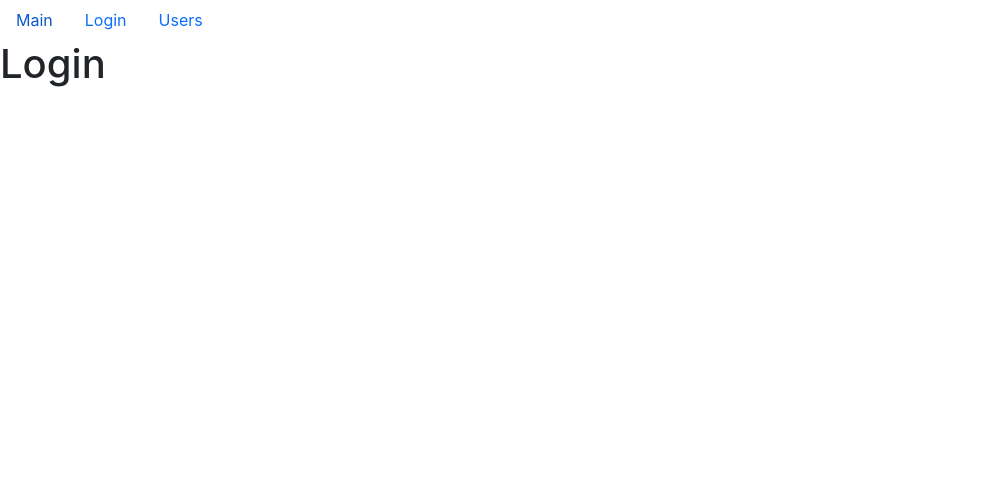
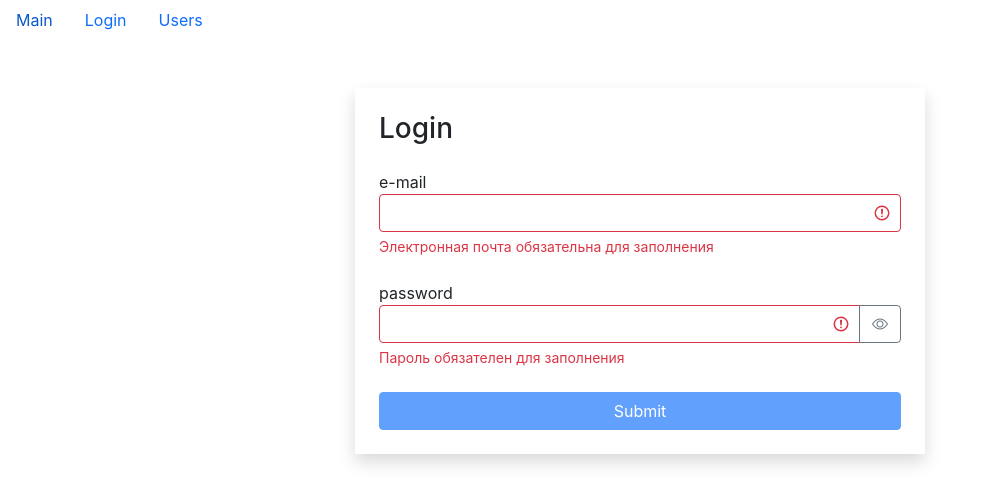
Before and after one commit to Solarkas/fast-company, a React (Create React App) app: page /login in a window 1280 px wide. Shown: the top 504 px of the page, without its empty margins (0-989 px from the left). Built offline with nearby package versions, Linux system fonts and the light colour scheme.

Commit message:
feat: add login, add search fitration

```diff
--- a/package.json
+++ b/package.json
@@ -6,6 +6,7 @@
     "@testing-library/jest-dom": "^5.15.1",
     "@testing-library/react": "^11.2.7",
     "@testing-library/user-event": "^12.8.3",
+    "babel-jest": "^27.4.6",
     "bookmark": "^0.2.3",
     "bootstrap": "^5.0.1",
     "bootstrap-icons": "^1.7.2",
@@ -51,7 +52,6 @@
     ]
   },
   "devDependencies": {
-    "babel-plugin-transform-react-remove-prop-types": "^0.4.24",
     "eslint": "^7.32.0",
     "eslint-config-standard": "^16.0.3",
     "eslint-plugin-import": "^2.25.3",
--- a/src/components/pages/login.jsx
+++ b/src/components/pages/login.jsx
@@ -1,6 +1,92 @@
-import React from "react";
+import React, { useState, useEffect } from "react";
+import TextField from "../textField";
+import { validator } from "../../utils/validator";
+
 const Login = () => {
-    return <h1>Login</h1>;
+    const [data, setData] = useState({ email: "", password: "" });
+    const [errors, setErrors] = useState({});
+
+    const handleChange = ({ target }) => {
+        setData((prevState) => ({
+            ...prevState,
+            [target.name]: target.value
+        }));
+    };
+
+    const validatorConfig = {
+        email: {
+            isRequired: {
+                message: "Электронная почта обязательна для заполнения"
+            },
+            isEmail: {
+                message: "Электронная почта введена не корректно"
+            }
+        },
+        password: {
+            isRequired: { message: "Пароль обязателен для заполнения" },
+            isCapitalSymbol: {
+                message: "Пароль должен содержать хотябы одну заглавную букву"
+            },
+            isContainDigit: {
+                message: "Пароль должен содержать хотябы одну цифру"
+            },
+            min: {
+                message: "Пароль должен состоять минимум из 8 символов",
+                value: 8
+            }
+        }
+    };
+
+    useEffect(() => {
+        validate();
+    }, [data]);
+
+    const validate = () => {
+        const errors = validator(data, validatorConfig);
+        setErrors(errors);
+        return Object.keys(errors).length === 0;
+    };
+    const isvalid = Object.keys(errors).length === 0;
+    const handleSubmit = (e) => {
+        e.preventDefault();
+        const isValid = validate();
+        if (!isValid) return;
+        console.log(data);
+    };
+    return (
+        <div className="container mt-5">
+            <div className="row">
+                <div className="col-md-6 offset-md-3 shadow p-4">
+                    <h3 className="mb-4">Login</h3>
+                    <form onSubmit={handleSubmit}>
+                        <TextField
+                            label="e-mail"
+                            type="text"
+                            name="email"
+                            value={data.email}
+                            onChange={handleChange}
+                            error={errors.email}
+                        />
+                        <TextField
+                            label="password"
+                            type="password"
+                            name="password"
+                            value={data.password}
+                            onChange={handleChange}
+                            error={errors.password}
+                        />
+                        <button
+                            type="submit"
+                            disabled={!isvalid}
+                            className="btn btn-primary w-100 mx-auto"
+                        >
+                            Submit
+                        </button>
+                    </form>
+                </div>
+            </div>
+        </div>
+    );
 };
 
 export default Login;
--- /dev/null
+++ b/src/components/pages/search.jsx
@@ -0,0 +1,26 @@
+import React from "react";
+
+const Search = ({ label, type, name, value, onChange }) => {
+    return (
+        <div className="d-flex flex-wrap align-items-center justify-content-center justify-content-lg-start mt-10">
+            <form
+                className="col-12 col-lg-450 mb-3 mb-lg-0 me-lg-3 mt-10"
+                id="action"
+                method="get"
+            >
+                <label htmlFor={name}>{label}</label>
+                <input
+                    type={type}
+                    id={name}
+                    name={name}
+                    value={value}
+                    onChange={onChange}
+                    className="form-control form-control-dark"
+                    placeholder="Search..."
+                />
+            </form>
+        </div>
+    );
+};
+
+export default Search;
--- a/src/components/table.jsx
+++ b/src/components/table.jsx
@@ -13,12 +13,15 @@
 import NewTable from "./newtable";
 import BookMark from "./bookmark";
 import QualitiesList from "./qualitiesList";
+import Search from "./pages/search";
 
 const Table = (props) => {
     const pageSize = 4;
     const [currentPage, setCurrentPage] = useState(1);
     const [bookMark] = useState(props);
+    const [searchFilter, setFilter] = useState();
     const [professions, setProfession] = useState();
+    const [dataSearch, setSearch] = useState("");
     const [selectedProf, setSelectedProf] = useState();
     const [sortBy, setSortBy] = useState({
         path: "name",
@@ -30,6 +33,7 @@
     }, []);
 
     const handleProfessionSelect = (item) => {
+        setSearch("");
         setSelectedProf(item);
     };
 
@@ -95,7 +99,27 @@
     const clearFilter = () => {
         setSelectedProf();
     };
+    let searchResult = "";
 
+    const handleSearch = ({ target }) => {
+        setSearch(target.value);
+
+        searchResult = props.users.filter((user) => {
+            const str = user.name;
+            const lowerName = str.replace(/\s+/g, " ").toLowerCase();
+
+            if (
+                (target.value.length > 0) &
+                (lowerName.indexOf(target.value.toLowerCase().trim()) > -1)
+            ) {
+                return user;
+            } else {
+                return false;
+            }
+        });
+        setFilter(searchResult);
+        setSelectedProf();
+    };
     return (
         <div className="d-flex">
             <div className="d-flex flex-column flex-shrink-0 p-3">
@@ -118,15 +142,30 @@
             <div className="d-flex flex-column">
                 <button
                     type="button"
-                    className="btn btn-primary"
+                    className="btn btn-primary mb-5"
                     style={{ width: 400 }}
                 >
                     {count} {people(count)}
                 </button>
-
+                <Search
+                    label="search"
+                    type="search"
+                    name="search"
+                    value={dataSearch}
+                    onChange={handleSearch}
+                />
                 <NewTable>
                     <TableHeader {...{ setSortBy, sortBy, columns }} />
-                    <TableBody {...{ columns, data: userCrop }} />
+                    <TableBody
+                        {...{
+                            columns,
+                            data:
+                                searchFilter === undefined ||
+                                searchFilter.length === 0
+                                    ? userCrop
+                                    : searchFilter
+                        }}
+                    />
                 </NewTable>
                 <Pagination
                     itemsCount={count}
--- /dev/null
+++ b/src/components/textField.jsx
@@ -0,0 +1,42 @@
+import React, { useState } from "react";
+
+const TextField = ({ label, type, name, value, onChange, error }) => {
+    const [showPassword, setShowPassword] = useState(false);
+    const getInputClasses = () => {
+        return "form-control" + (error ? " is-invalid" : "");
+    };
+    const toggleShowPassword = () => {
+        setShowPassword((prevState) => !prevState);
+    };
+    return (
+        <div className="mb-4">
+            <label htmlFor={name}>{label}</label>
+            <div className="input-group has-validation">
+                <input
+                    type={showPassword ? "text" : type}
+                    id={name}
+                    name={name}
+                    value={value}
+                    onChange={onChange}
+                    className={getInputClasses()}
+                />
+                {type === "password" && (
+                    <button
+                        className="btn btn-outline-secondary"
+                        type="button"
+                        onClick={toggleShowPassword}
+                    >
+                        <i
+                            className={
+                                "bi bi-eye" + (showPassword ? "-slash" : "")
+                            }
+                        ></i>
+                    </button>
+                )}
+                {error && <div className="invalid-feedback">{error}</div>}
+            </div>
+        </div>
+    );
+};
+
+export default TextField;
--- /dev/null
+++ b/src/utils/validator.js
@@ -0,0 +1,47 @@
+export function validator(data, config) {
+    const errors = {};
+    function validate(validateMethod, data, config) {
+        let statusValidate;
+        switch (validateMethod) {
+            case "isRequired":
+                statusValidate = data.trim() === "";
+                break;
+            case "isEmail": {
+                const emailRegExp = /^\S+@\S+\.\S+$/g;
+                statusValidate = !emailRegExp.test(data);
+                break;
+            }
+            case "isCapitalSymbol": {
+                const capitalRegExp = /[A-Z]+/g;
+                statusValidate = !capitalRegExp.test(data);
+                break;
+            }
+            case "isContainDigit": {
+                const digitRegExp = /\d+/g;
+                statusValidate = !digitRegExp.test(data);
+                break;
+            }
+            case "min": {
+                statusValidate = data.length < config.value;
+                break;
+            }
+            default:
+                break;
+        }
+        if (statusValidate) return config.message;
+    }
+
+    for (const fieldName in data) {
+        for (const validateMethod in config[fieldName]) {
+            const error = validate(
+                validateMethod,
+                data[fieldName],
+                config[fieldName][validateMethod]
+            );
+            if (error && !errors[fieldName]) {
+                errors[fieldName] = error;
+            }
+        }
+    }
+    return errors;
+}
```
Also changed, not shown: src/components/bookmarkRender.jsx (deleted, +0 -19 lines), 2 other files (tests, documents, lock files or other folders).
